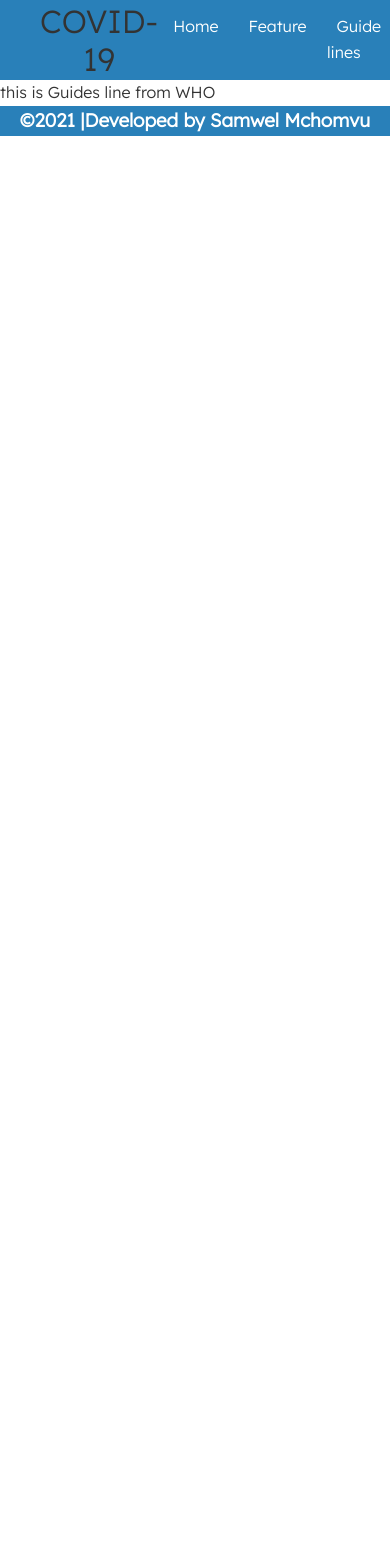
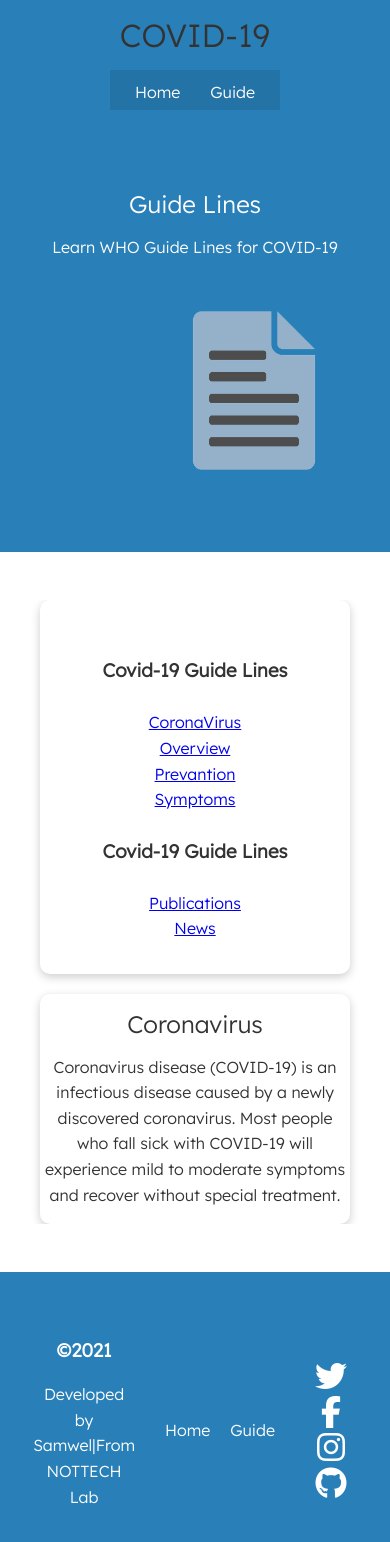
Before and after one commit to mchomvus4/api-lesson, a React (Create React App) app: page /guide in a window 390 px wide. Shown: the top 1542 px of the page. Before the commit the page ends 844 px from the top, so only its background shows below. Built offline with nearby package versions, Linux system fonts and the light colour scheme.

Commit message:
components updated

```diff
--- a/src/App.css
+++ b/src/App.css
@@ -64,3 +64,19 @@ height: 5rem;
   height: 100%;
 
 }
+
+
+
+/* Mobile */
+@media(max-width: 500px){
+  .navbar{
+    height: 6.875rem;
+  }
+  .navbar .flex{
+    flex-direction: column;
+  }
+  .navbar ul{
+    padding: 0.625rem;
+    background: rgba(0, 0, 0, 0.1);
+  }
+}
--- a/src/App.js
+++ b/src/App.js
@@ -17,7 +17,7 @@ function App() {
         <Route path='/feature' component ={Feauture}/>
         <Route path='/guide' component ={Guide}/>
       </Switch>
-      <Footer copy="2021" developer="Developed by Samwel Mchomvu"/>
+      <Footer copy="2021" developer="Developed by Samwel|From NOTTECH Lab"/>
     </div>
   );
 }
--- a/src/components/Footer.css
+++ b/src/components/Footer.css
@@ -2,3 +2,31 @@
  background:#2980b9;
  color: #fff;
 }
+  .py-1{
+   padding: 1rem 0;
+ }
+ .py-2{
+   padding: 1.5rem 0;
+ }
+ .py-3{
+   padding: 2rem 0;
+ }
+ .py-4{
+   padding: 3rem 0;
+ }
+ .py-5{
+   padding: 4rem 0;
+ }
+
+  .grid-3{
+    grid-template-columns: repeat(3,1fr);
+ }
+.footer_nav a{
+ margin: 0 0.625rem ;
+ color: #fff;
+ text-decoration: none;
+}
+.social a{
+ margin: 0 0.625rem ;
+ color: #fff;
+}
--- a/src/components/Footer.jsx
+++ b/src/components/Footer.jsx
@@ -1,9 +1,29 @@
 import React from 'react'
+import {Link} from 'react-router-dom';
 import './Footer.css';
 export default function Footer({copy,developer}) {
   return (
-    <div className="footer text-center">
-      <h3>&copy;{copy} |{developer}</h3>
+    <div className="footer text-center py-5">
+
+      <div className="container grid grid-3">
+        <div>
+            <h3>&copy;{copy}
+            </h3>
+            <p>{developer}</p>
+        </div>
+        <nav className="footer_nav">
+          <ul>
+            <Link to ='/'>Home</Link>
+            <Link to ='/guide'>Guide </Link>
+          </ul>
+        </nav>
+        <div className="social">
+          <a href="#"><i className="fa fa-twitter fa-2x"></i></a>
+          <a href="#"><i className="fa fa-facebook fa-2x"></i></a>
+          <a href="#"><i className="fa fa-instagram fa-2x"></i></a>
+          <a href="https://github.com/mchomvus4" target="_blank"><i className="fa fa-github fa-2x"></i></a>
+        </div>
+      </div>
     </div>
   )
 }
--- /dev/null
+++ b/src/components/Guide.css
@@ -0,0 +1,28 @@
+ .guide-head{
+  background: var(--bgColor);
+ }
+ .xl,
+ .lead{
+  color: #fff;
+ }
+ .py-1{
+   padding: 1rem 0;
+ }
+ .py-2{
+   padding: 1.5rem 0;
+ }
+ .py-3{
+   padding: 2rem 0;
+ }
+ .py-4{
+   padding: 3rem 0;
+ }
+ .py-5{
+   padding: 4rem 0;
+ }
+ .guide-head img{
+  height: 12rem;
+  width: 12rem;
+  justify-self: flex-end;
+
+ }
--- a/src/components/Guide.jsx
+++ b/src/components/Guide.jsx
@@ -1,9 +1,48 @@
 import React from 'react'
-
+import './Guide.css';
+import GuideImage from '../images/guide.jpg'
 export default function Guide() {
   return (
-    <div>
-      this is Guides line from WHO
+    <React.Fragment>
+    <section className="guide-head bg-primary py-5">
+      <div className="container grid">
+       <div>
+        <h1 className="xl">Guide Lines</h1>
+        <p className="lead">
+          Learn WHO Guide Lines for COVID-19
+        </p>
+       </div>
+       <img src={GuideImage} alt="Guidelines" className="guidelines"/>
+      </div>
+    </section>
+    <section className="guide-main py-4">
+    <div className="container grid">
+       <div className="card bg-light p-3">
+         <h3 className="my-2">Covid-19 Guide Lines </h3>
+         <nav>
+           <ul>
+             <li><a href="#">CoronaVirus</a></li>
+             <li><a href="#">Overview</a></li>
+             <li><a href="#">Prevantion</a></li>
+             <li><a href="#">Symptoms</a></li>
+           </ul>
+         </nav>
+         <h3 className="my-2">Covid-19 Guide Lines </h3>
+         <nav>
+           <ul>
+             <li><a href="#">Publications</a></li>
+             <li><a href="#">News</a></li>
+           </ul>
+         </nav>
+       </div>
+        <div className="card">
+          <h2>Coronavirus</h2>
+          <p>Coronavirus disease (COVID-19) is an infectious disease caused by a newly discovered coronavirus.
+              Most people who fall sick with COVID-19 will experience mild to moderate symptoms and recover without special treatment.</p>
+        </div>
     </div>
+    </section>
+    </React.Fragment>
   )
+
 }
--- a/src/components/Home.css
+++ b/src/components/Home.css
@@ -14,7 +14,7 @@
  position: relative;
 }
 .showcase h1{
- font-size: 2.5rem;
+ font-size: 2rem;
 }
 .showcase p{
  margin: 1.25rem 0;
@@ -32,6 +32,9 @@
  grid-template-columns: 55% 45%;
  gap: 1.875rem;
 }
+.showcase-text{
+  animation: slideInFromLeft 1s ease-in;
+}
 .showcase-form{
   position: relative;
   top: 3.75rem;
@@ -39,7 +42,7 @@
   width: 25rem;
   padding: 2.5rem;
   z-index: 100;
- justify-self: flex-end;
+  animation: slideInFromRight 1s ease-in;
 }
 .showcase-form .form-control{
 margin: 1.875rem 0 ;
@@ -72,6 +75,8 @@ margin: 1.875rem 0 ;
   padding-top: 6.25rem;
   flex-direction: column;
   align-items: center;
+
+
 }
  .grid-3{
     grid-template-columns: repeat(3,1fr);
@@ -164,9 +169,49 @@ box-shadow: 0 0.188rem 0.625rem rgba(0, 0,0, 0.2);
   transform: scale(0.98);
 }
 
+/* aminations */
+@keyframes slideInFromLeft{
+  0%{
+    transform: translateX(-100%);
+}
+100%{
+  transform: translateX(0);
+}
+}
+@keyframes slideInFromRight{
+  0%{
+    transform: translateX(100%);
+}
+100%{
+  transform: translateX(0);
+}
+}
+
+
+
+/*
 @media screen and (max-width:770px){
   .container_country,
   .container_chart{
     max-width: 100%;
   }
+} */
+/* Tablet and under */
+@media(max-width: 768px){
+ .grid,
+ .showcase .grid{
+   grid-template-columns: 1fr;
  }
+ .showcase{
+   height: auto;
+ }
+ .showcase-form{
+   justify-self: center;
+   margin: auto;
+ }
+}
+
+/* Mobile */
+@media(max-width: 500px){
+
+}
--- a/src/components/NavBar.jsx
+++ b/src/components/NavBar.jsx
@@ -12,11 +12,9 @@ export default function NavBar() {
         <li>
          <Link className="links" to='/'>Home</Link>
         </li>
+
         <li>
-         <Link className="links" to='/feature'>Feature</Link>
-        </li>
-        <li>
-         <Link className="links" to='/guide'>Guide lines</Link>
+         <Link className="links" to='/guide'>Guide</Link>
         </li>
        </ul>
       </nav>
--- a/src/index.js
+++ b/src/index.js
@@ -13,3 +13,6 @@ ReactDOM.render(
   </React.StrictMode>,
   document.getElementById('root')
 );
+if(module.hot){
+  module.hot.accept();
+}
```
Also changed, not shown: src/images/guide.jpg (added). Lines whose indentation alone changed are shown as unchanged.
